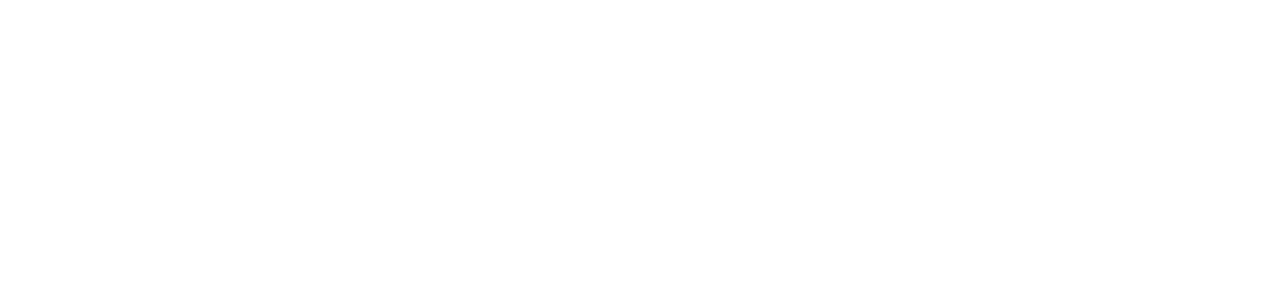
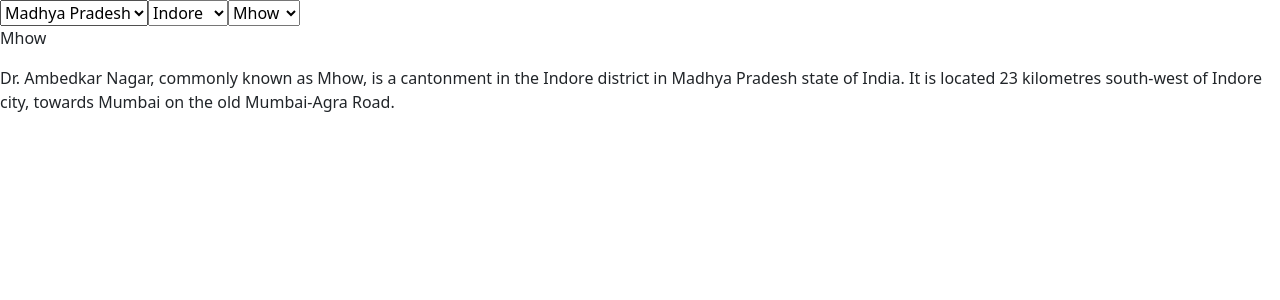
Before and after one commit to acciojob/dropdown-react-JHA123ABHIlash, a React app: page / in a window 1280 px wide. Shown: the top 300 px of the page. Built offline with nearby package versions, Linux system fonts and the light colour scheme.

Commit message:
Compleated

```diff
--- a/package.json
+++ b/package.json
@@ -12,8 +12,9 @@
   "author": "",
   "license": "ISC",
   "dependencies": {
+    "bootstrap": "^5.3.8",
+    "css-loader": "^4.3.0",
     "cypress": "^9.5.0",
-    "css-loader": "^4.3.0",
     "jest-junit": "^11.1.0",
     "react": "^16.13.1",
     "react-dom": "^16.13.1",
--- a/src/components/App.js
+++ b/src/components/App.js
@@ -1,5 +1,6 @@
 import React, { useState,useReducer } from "react";
 import "./../styles/App.css";
+import 'bootstrap/dist/css/bootstrap.min.css';
 
 
 const states = [{
@@ -141,9 +142,63 @@
 function App()
 {
 	// Do not alter/remove main div
+	const [selectedState, setState] = useState(states[0]);
+const [city, setCity] = useState(states[0].city);
+const [landmarks, setLandmarks] = useState(states[0].city[0].landmarks);
+const [data, setData] = useState(states[0].city[0].landmarks[0]);
+
+
+
+	function handleStateChange(e){
+		const value=e.target.value;
+		const foundValue=states.find((s)=>s.name===value)
+		setState(foundValue);
+		setCity(foundValue.city);
+		setLandmarks(foundValue.city[0].landmarks);
+		setData(foundValue.city[0].landmarks[0]);
+	}
+
+	function handleCityChange(e){
+		const value=e.target.value;
+		const foundCities=city.find((s)=>s.name===value)
+
+		setLandmarks(foundCities.landmarks);
+		setData(foundCities.landmarks[0]);
+	}
+
+	function handleLandmarksChange(e){
+		const value=e.target.value;
+		const foundLandmarks=landmarks.find((s)=>s.name===value)
+
+		setData(foundLandmarks);
+	}
+		// console.log("data is:",data);
+
 	return (
 	<div id="main">
+		<select id="state" value={selectedState?.name} onChange={handleStateChange}>
+			{
+				states.map((el,idx)=>(
+					<option key={idx} value={el.name}>{el.name}</option>
+				))
+			}
 
+		</select>
+		<select id="city" value={city[0].name} onChange={handleCityChange}>
+			{city.map((el,idx)=>(
+			<option key={idx} value={el.name}>{el.name}</option>
+		))}
+		</select>
+		<select id="landmark" value={data.name} onChange={handleLandmarksChange}>
+			{landmarks.map((el,idx)=>(
+			<option key={idx} value={el.name}>{el.name}</option>
+		))}
+		</select>
+
+		<div>
+			<p>{data.name}</p>
+			<p>{data.description}</p>
+		</div>
 	</div>
 	);
 }
```
Also changed, not shown: 1 other file (tests, documents, lock files or other folders).
